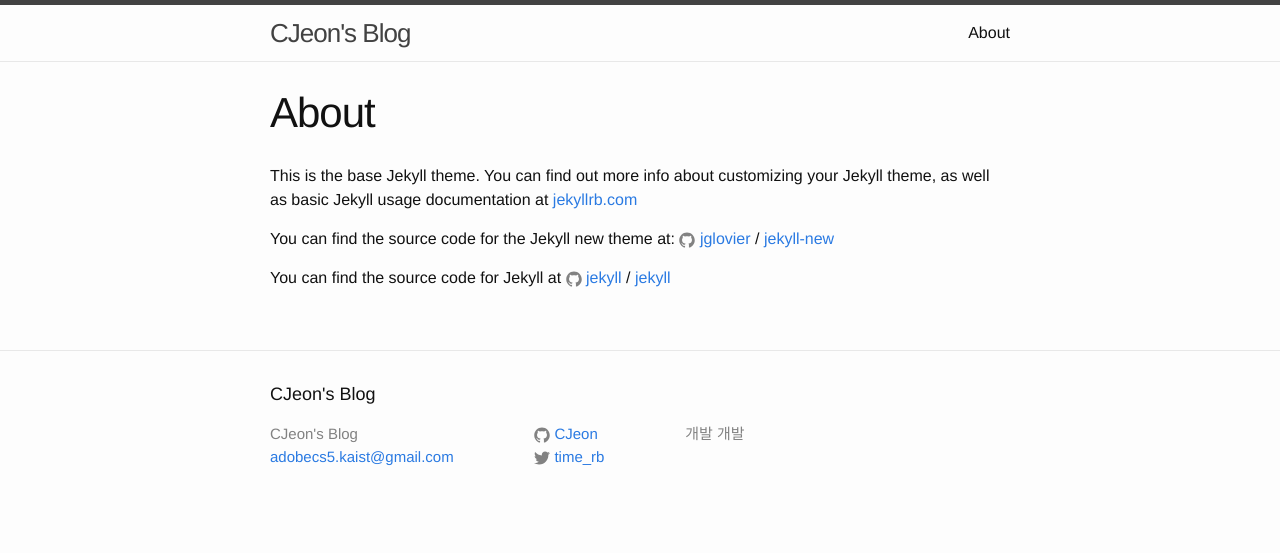
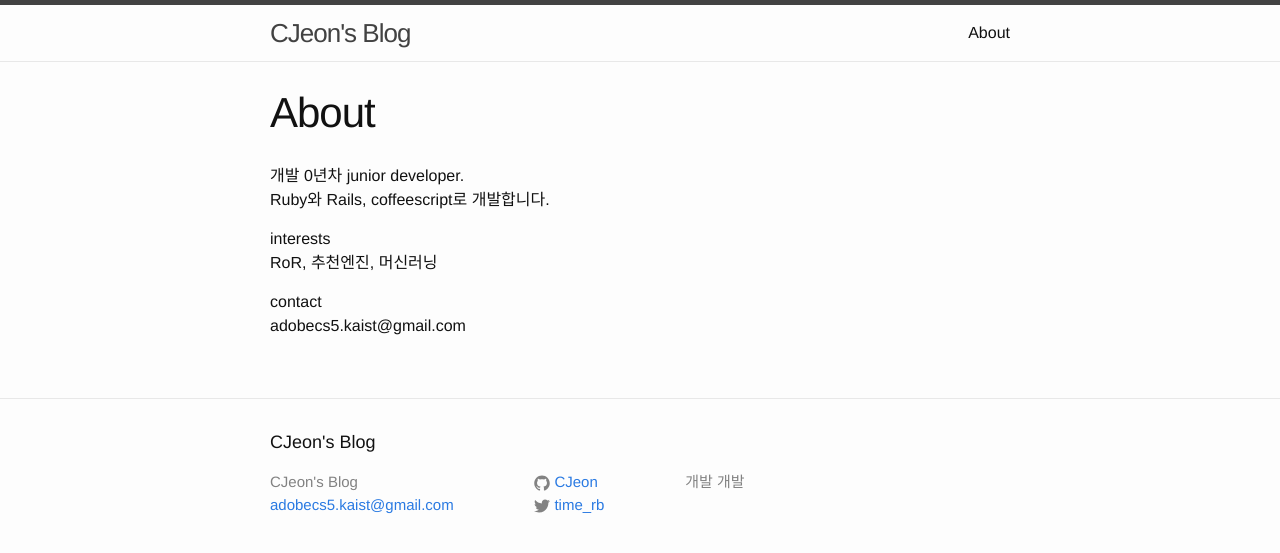
Before and after one commit to omnyx2/cjeon.github.io, a Jekyll site: the page built from about.md, in a window 1280 px wide. Shown: the top 553 px of the page. Built offline with Jekyll 4.4.1, drawn with Linux system fonts in a browser that asks for light colours.

Commit message:
about 업데이트

```diff
--- a/about.md
+++ b/about.md
@@ -4,12 +4,11 @@
 permalink: /about/
 ---
 
-This is the base Jekyll theme. You can find out more info about customizing your Jekyll theme, as well as basic Jekyll usage documentation at [jekyllrb.com](http://jekyllrb.com/)
+개발 0년차 junior developer.
+Ruby와 Rails, coffeescript로 개발합니다.
 
-You can find the source code for the Jekyll new theme at:
-{% include icon-github.html username="jglovier" %} /
-[jekyll-new](https://github.com/jglovier/jekyll-new)
+interests
+RoR, 추천엔진, 머신러닝
 
-You can find the source code for Jekyll at
-{% include icon-github.html username="jekyll" %} /
-[jekyll](https://github.com/jekyll/jekyll)
+contact
+adobecs5.kaist@gmail.com
```
